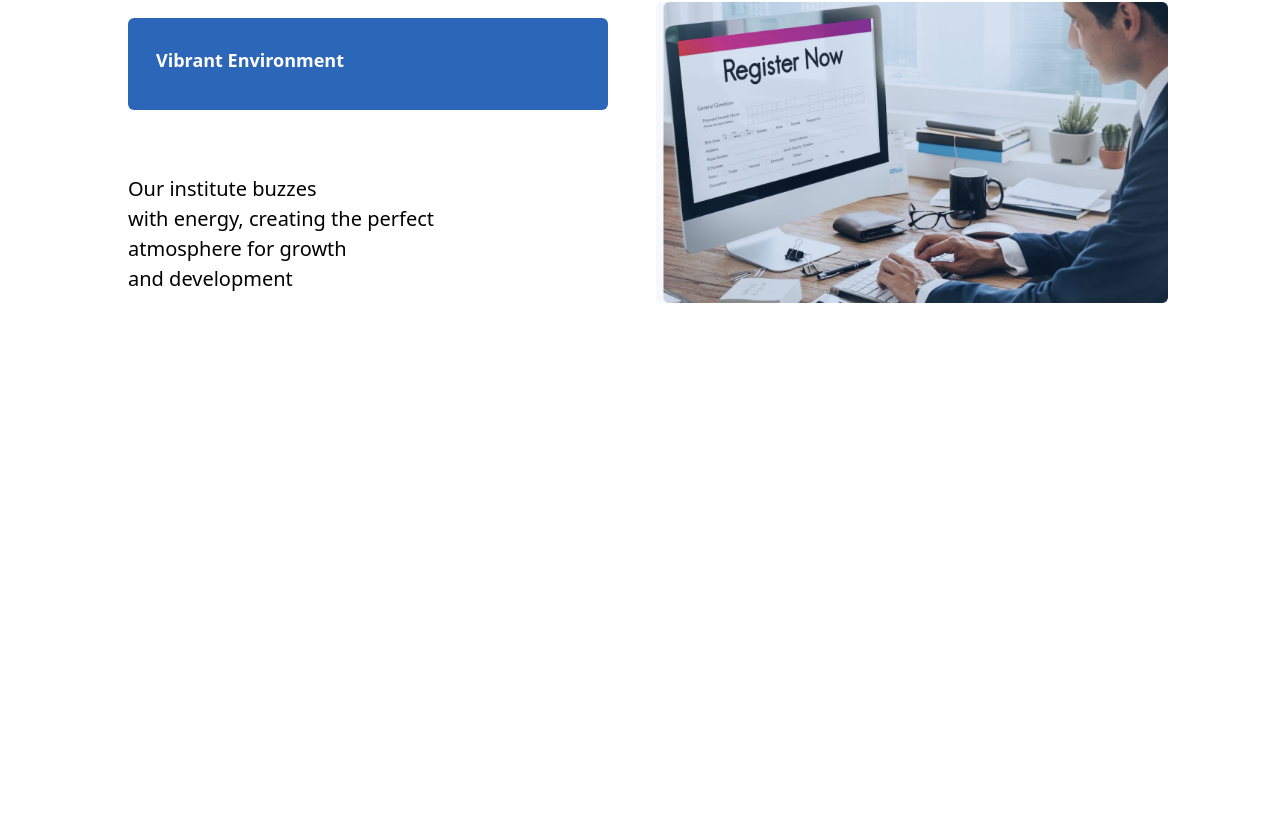
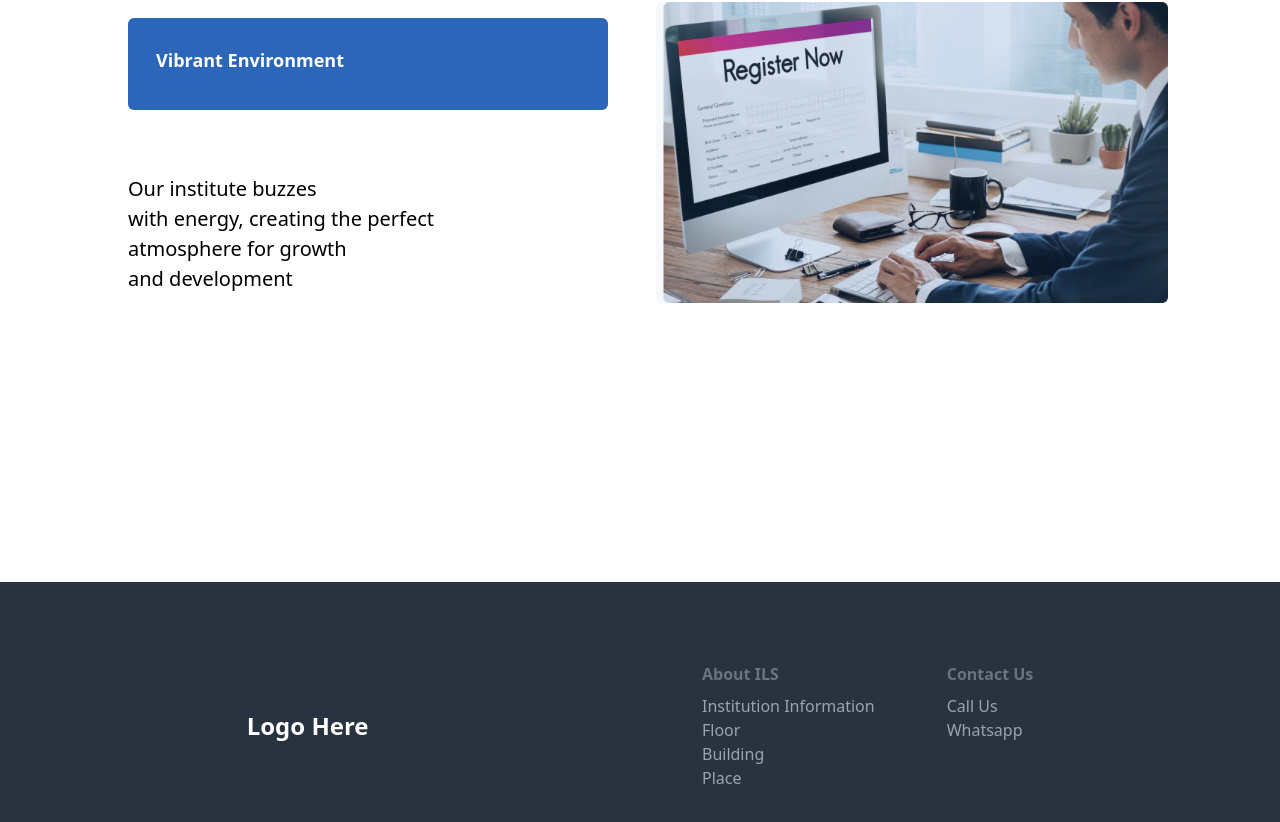
Before and after one commit to Nusrath-Jasmin/ils, an Angular app: page / in a window 1280 px wide. Shown: the part 2886-3708 px from the top of the page. Before the commit the page ends 3212 px from the top, so only its background shows below. Built offline with nearby package versions, Linux system fonts and the light colour scheme.

Commit message:
footer completed

```diff
--- a/src/app/app.module.ts
+++ b/src/app/app.module.ts
@@ -7,6 +7,7 @@ import { CoursesComponent } from './components/courses/courses.component';
 import { NewsComponent } from './components/news/news.component';
 import { AppRoutingModule } from './app-routing.module';
 import { NavbarComponent } from './component/navbar/navbar.component';
+import { FooterComponent } from './component/footer/footer.component';
 
 @NgModule({
   declarations: [
@@ -15,6 +16,7 @@ import { NavbarComponent } from './component/navbar/navbar.component';
     CoursesComponent,
     NewsComponent,
     NavbarComponent,
+    FooterComponent,
   ],
   imports: [
     BrowserModule,
--- /dev/null
+++ b/src/app/component/footer/footer.component.html
@@ -0,0 +1,18 @@
+<footer class="flex flex-col md:flex-row justify-around items-center bg-[#29323F] text-white p-6 md:p-20">
+
+    <div class="mb-6 md:mb-0">
+      <h1 class="font-bold text-xl md:text-2xl">Logo Here</h1>
+    </div>
+
+    <div class="flex flex-col gap-10 md:flex-row">
+      <div class="mr-8 mb-6 md:mb-0">
+        <h3 class="font-semibold text-gray-500 mb-2">About ILS</h3>
+        <p class="text-gray-400">Institution Information <br> Floor <br> Building <br> Place </p>
+      </div>
+      <div>
+        <h3 class="font-semibold text-gray-500 mb-2">Contact Us</h3>
+        <p class="text-gray-400">Call Us <br> Whatsapp</p>
+      </div>
+    </div>
+
+</footer>
--- a/src/app/components/home/home.component.html
+++ b/src/app/components/home/home.component.html
@@ -61,7 +61,7 @@
 
 
 
-<div class=" h-full  flex justify-center items-center">
+<div class=" h-full mb-64  flex justify-center items-center">
     <!-- Outer white box -->
     <div class="bg-white  rounded-lg flex flex-col gap-24 items-center">
         <h1 class="font-bold md:text-[35px]">What Makes Us Different</h1>
@@ -150,5 +150,5 @@
 
     </div>
   </div>
-
+<app-footer></app-footer>
 </div>
```
Also changed, not shown: src/app/component/footer/footer.component.ts (added, +10 -0 lines), src/app/app.component.html (line endings or trailing spaces), src/app/component/footer/footer.component.css (added).
